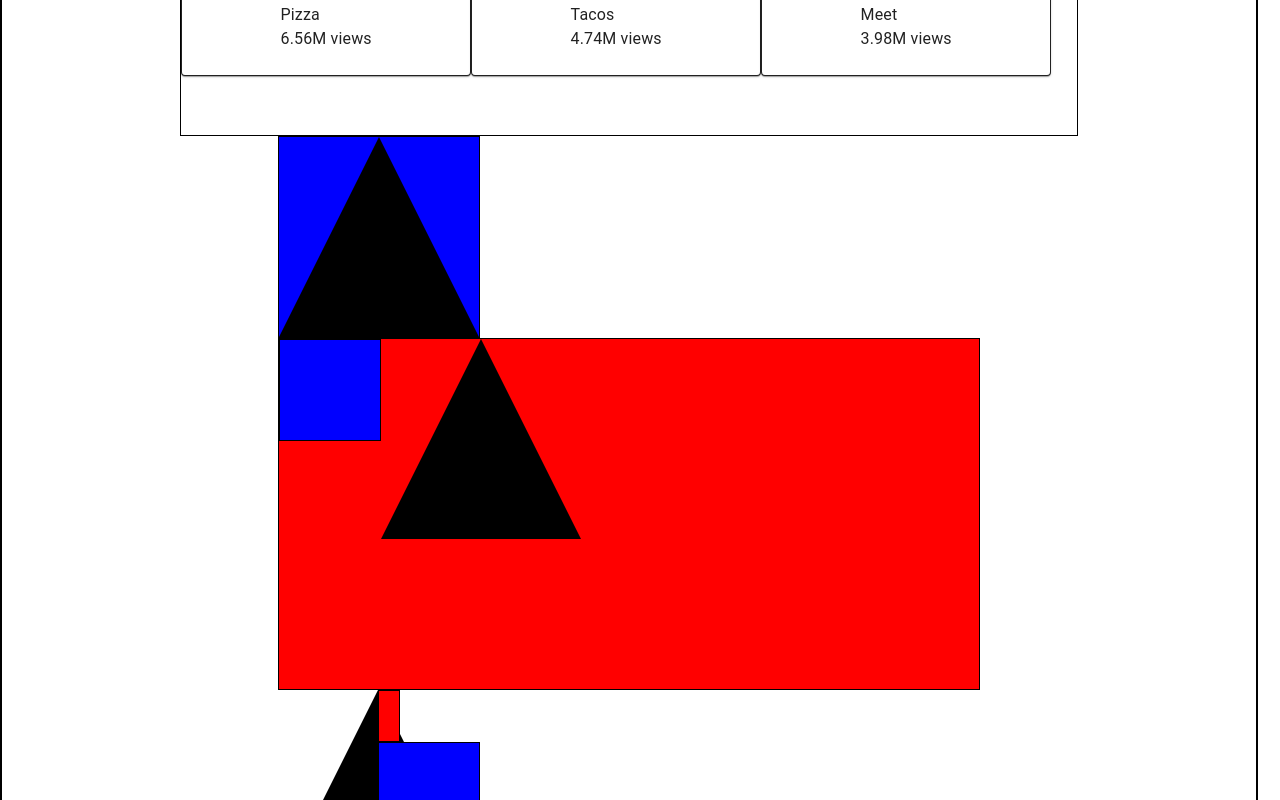
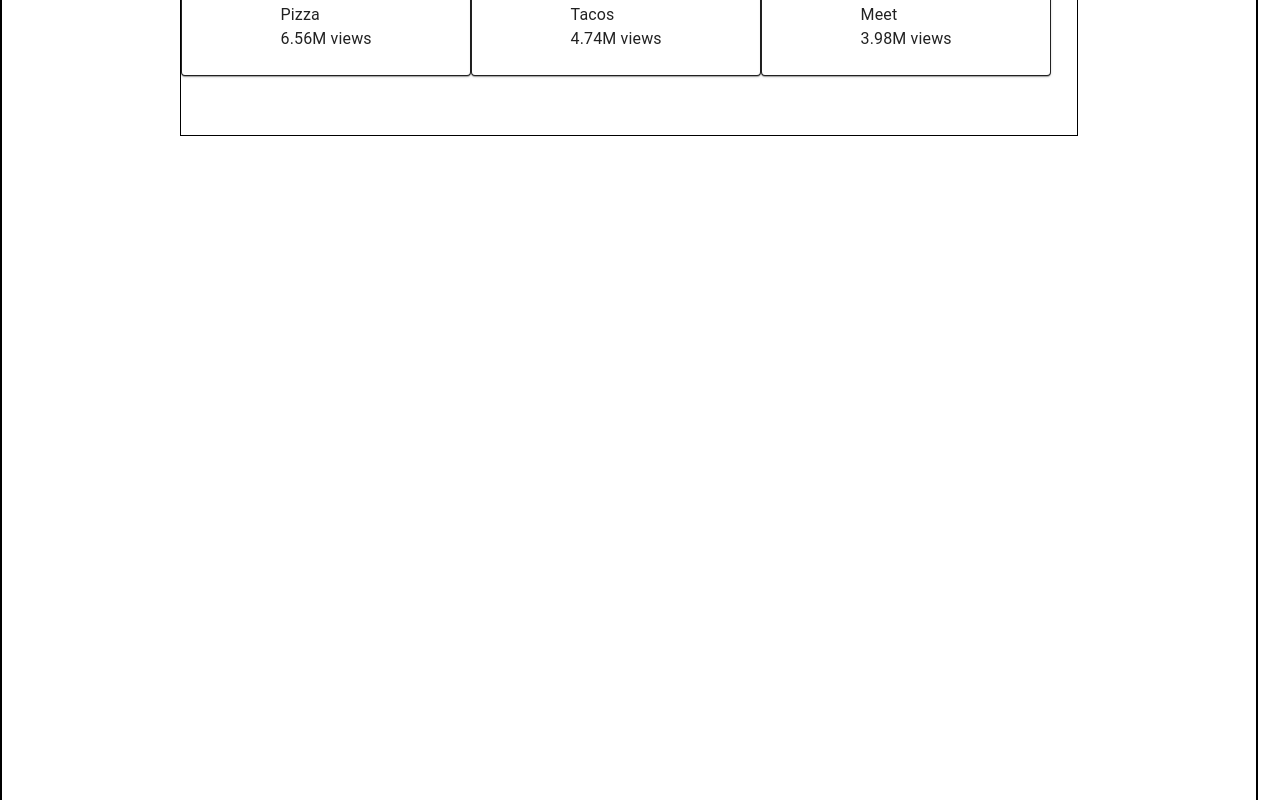
Before and after one commit to Revivanco/reginas-food-app, a React (Create React App) app: page / in a window 1280 px wide. Shown: the part 440-1240 px from the top of the page. Built offline with nearby package versions, Linux system fonts and the light colour scheme.

Commit message:
logic was added to the component

```diff
--- a/src/App.jsx
+++ b/src/App.jsx
@@ -26,10 +26,17 @@ const App = () => {
       title: 'Meet',
       description: '3.98M views',
     }
+  ];
 
 
+  let isOn = false
+  let condition = ""
 
-  ];
+  if (isOn === false) {
+    condition = "none"
+  } else {
+    condition = "flex"
+  }
 
   return (
     <Box
@@ -46,7 +53,7 @@ const App = () => {
 
       <CustomCarrusel data={data} />
 
-      <EjercicioDeComponentes></EjercicioDeComponentes>
+      <EjercicioDeComponentes display={condition}></EjercicioDeComponentes>
 
     </Box>
   );
--- a/src/components/tarjetaDeUsuario/EjercicioDeComponentes/EjercicioDeComponentes.jsx
+++ b/src/components/tarjetaDeUsuario/EjercicioDeComponentes/EjercicioDeComponentes.jsx
@@ -1,10 +1,13 @@
-import { Box , Typography} from "@mui/material";
+import { Box, Typography } from "@mui/material";
 import React from "react";
 
 
-const EjercicioDeComponentes = () => {
+const EjercicioDeComponentes = ({ display }) => {
     return (
-        <Box>
+        <Box
+            sx={{
+                display: {display}
+            }}>
             <Box
                 sx={{
                     border: "1px solid",
```
